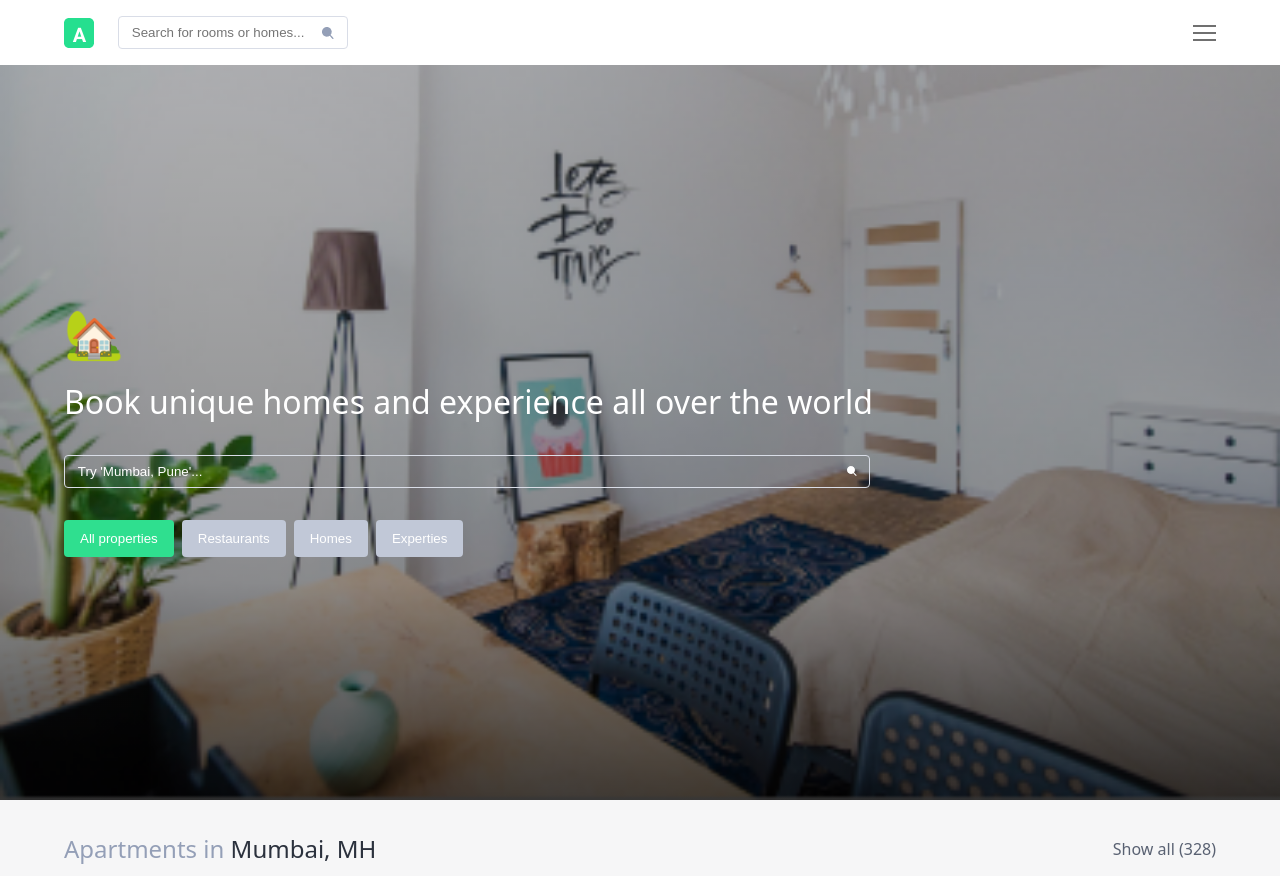
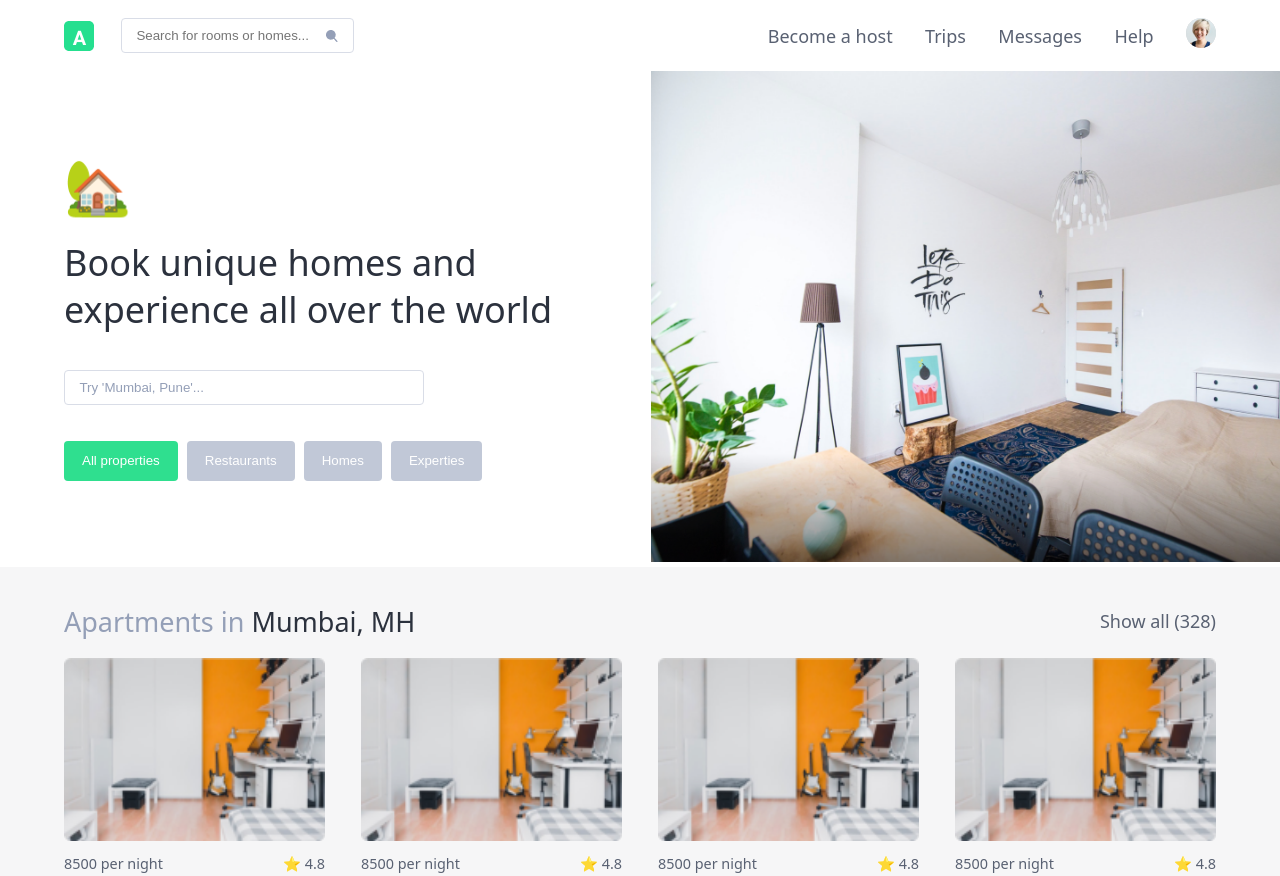
Before and after one commit to aniketpandit07/Mobile-First_Approach, a plain HTML site: page index.html in a window 1280 px wide. Shown: the top 876 px of the page. Drawn offline with Linux system fonts and the light colour scheme.

Commit message:
mediaqueries added successfully

```diff
--- a/css/style.css
+++ b/css/style.css
@@ -217,3 +217,87 @@ section{
 .hero-image-block{
     display: none;
 }
+
+/* Media queries */
+@media (min-width: 800px) {
+    nav .hamburger{
+        display: none;
+    }
+
+    nav ul.nav-list{
+        width: auto;
+        display: flex;
+        align-items: center;
+        background: transparent;
+        margin-top: 0;
+        padding: 0;
+    }
+
+    nav ul.nav-list li{
+        padding-bottom: 0;
+        margin-left: 1.8rem;
+    }
+
+    nav{
+        flex-wrap: nowrap;
+    }
+
+    .hero-text-block h1{
+        width: 60%;
+    }
+
+}
+
+@media (min-width: 992px){
+
+    .hero{
+        background: white;
+        min-height: auto;
+    }
+
+    .hero-text-block{
+        width: 45%;
+        margin-left: 5%;
+    }
+    .hero-image-block{
+        display: block;
+        width: 55%;
+        margin-left: 4rem;
+    }
+
+    .hero-text-block h1{
+        color: #2b313d;
+        font-weight: 400;
+        width: 100%;
+    }
+
+    .hero-image-block img{
+        height: 100%;
+        width: 100%;
+    }
+
+    .search-block.hero-search-block input{
+        color: #949fb7;
+    }
+
+    .search-block.hero-search-block ::placeholder{
+        color: #949fb7;
+    }
+
+    .apartments-list-wrapper{
+        grid-template-columns: repeat(3, 1fr);
+    }
+
+
+}
+
+@media (min-width: 1192px){
+    html{
+        font-size: 18px;
+    }
+
+    .apartments-list-wrapper{
+        grid-template-columns: repeat(4, 1fr);
+    }
+
+}
```
